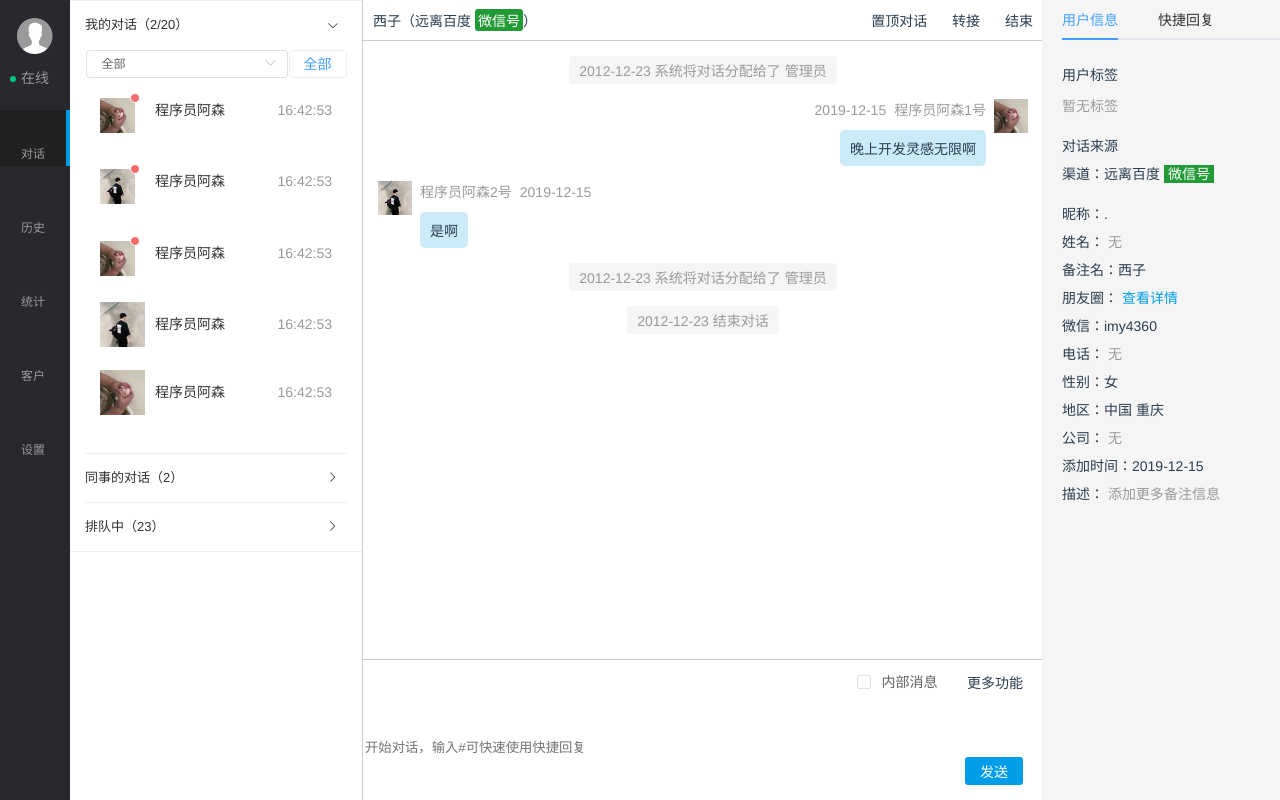
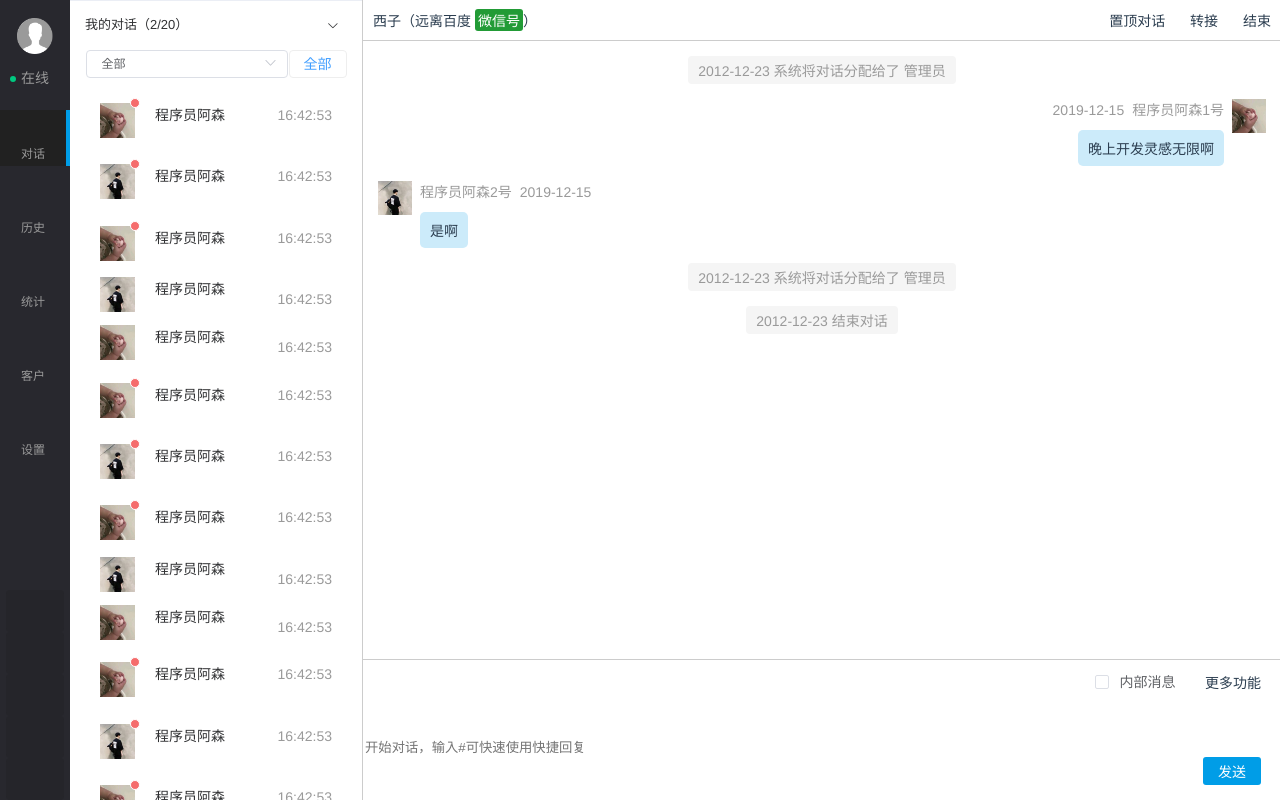
Before and after one commit to z-h-a-n-g/online-chat, a Vue app: page /main/chat in a window 1280 px wide. Built offline with nearby package versions, Linux system fonts and the light colour scheme; a web font is replaced by a local one.

Commit message:
对话页面用户列表优化

```diff
--- a/src/assets/css/index.css
+++ b/src/assets/css/index.css
@@ -1,12 +1,12 @@
 @font-face {
   font-family: 'iconfont';
   /* project id 1563864 */
-  src: url('//at.alicdn.com/t/font_1563864_n29ugfgqjkk.eot');
-  src: url('//at.alicdn.com/t/font_1563864_n29ugfgqjkk.eot?#iefix') format('embedded-opentype'),
-    url('//at.alicdn.com/t/font_1563864_n29ugfgqjkk.woff2') format('woff2'),
-    url('//at.alicdn.com/t/font_1563864_n29ugfgqjkk.woff') format('woff'),
-    url('//at.alicdn.com/t/font_1563864_n29ugfgqjkk.ttf') format('truetype'),
-    url('//at.alicdn.com/t/font_1563864_n29ugfgqjkk.svg#iconfont') format('svg');
+  src: url('//at.alicdn.com/t/font_1563864_fjufivzsyp.eot');
+  src: url('//at.alicdn.com/t/font_1563864_fjufivzsyp.eot?#iefix') format('embedded-opentype'),
+    url('//at.alicdn.com/t/font_1563864_fjufivzsyp.woff2') format('woff2'),
+    url('//at.alicdn.com/t/font_1563864_fjufivzsyp.woff') format('woff'),
+    url('//at.alicdn.com/t/font_1563864_fjufivzsyp.ttf') format('truetype'),
+    url('//at.alicdn.com/t/font_1563864_fjufivzsyp.svg#iconfont') format('svg');
 }
 
 .iconfont {
--- a/src/components/chat/user_list.vue
+++ b/src/components/chat/user_list.vue
@@ -1,16 +1,19 @@
 <!--用户列表-->
 <template>
-  <div class="user-list-wrap">
+  <div class="user-list-wrap-index">
     <el-collapse v-model="activeNames" @change="handleChange">
+      <div class="wrap-inde">
+        <div class="wrap-1">
+          <div class="wrap-1-1" :class="{'wrap-active':set==1 ? true :false}">
             <!-- 我的对话 -->
             <el-collapse-item name="1">
               <template slot="title">
                 <div class="wddh">
-            <div class="wddh-word">我的对话（{{hh_numbers}}/{{specifications}}）</div>
+                  <div class="wddh-word">我的对话（{{ hh_numbers }}/{{ specifications }}）</div>
                 </div>
               </template>
               <div class="wddh-content">
-          <template v-if="user_list.length>0">
+                <template v-if="user_list.length > 0">
                   <div class="wddh-cz">
                     <el-select v-model="indexCur" placeholder="请选择" size="mini">
                       <el-option
@@ -23,7 +26,7 @@
                     <el-button type="text" @click="open" class="qb-btn">全部</el-button>
                   </div>
                   <div class="user-list-wrap">
-              <template v-for="(item,index) of user_list">
+                    <template v-for="(item, index) of user_list">
                       <div v-show="!item.isRead" :key="index" class="user">
                         <div class="user-info">
                           <div class="img">
@@ -31,18 +34,18 @@
                               <img :src="item.imgUrl" width="100%" alt />
                             </el-badge>
                           </div>
-                    <div class="username">{{item.username}}</div>
+                          <div class="username">{{ item.username }}</div>
                         </div>
-                  <div class="time">{{item.time}}</div>
+                        <div class="time">{{ item.time }}</div>
                       </div>
                       <div class="user" v-show="item.isRead" :key="index">
-                  <div class="user-info">
+                        <div class="user-info user-info-read">
                           <div class="img">
                             <img :src="item.imgUrl" width="100%" alt />
                           </div>
-                    <div class="username">{{item.username}}</div>
+                          <div class="username">{{ item.username }}</div>
                         </div>
-                  <div class="time">{{item.time}}</div>
+                        <div class="time">{{ item.time }}</div>
                       </div>
                     </template>
                   </div>
@@ -55,15 +58,17 @@
                 </template>
               </div>
             </el-collapse-item>
+          </div>
+          <div class="wrap-1-2" :class="{'wrap-active':set==2 ? true :false}">
             <!-- 同事对话 -->
             <el-collapse-item name="2">
               <template slot="title">
                 <div class="wddh">
-            <div class="wddh-word">同事的对话（{{tsdh}}）</div>
+                  <div class="wddh-word">同事的对话（{{ tsdh }}）</div>
                 </div>
               </template>
               <div class="wddh-content">
-          <template v-if="tsdh_list.length<10">
+                <template v-if="tsdh_list.length < 10">
                   <div class="wddh-cz">
                     <el-select v-model="indexCur" placeholder="请选择" size="mini">
                       <el-option
@@ -76,7 +81,7 @@
                     <el-button type="text" @click="open" class="qb-btn">全部</el-button>
                   </div>
                   <div class="user-list-wrap">
-              <template v-for="(item,index) of user_list">
+                    <template v-for="(item, index) of user_list" class="table-wrap">
                       <div v-show="!item.isRead" :key="index" class="user">
                         <div class="user-info">
                           <div class="img">
@@ -84,18 +89,18 @@
                               <img :src="item.imgUrl" width="100%" alt />
                             </el-badge>
                           </div>
-                    <div class="username">{{item.username}}</div>
+                          <div class="username">{{ item.username }}</div>
                         </div>
-                  <div class="time">{{item.time}}</div>
+                        <div class="time">{{ item.time }}</div>
                       </div>
                       <div class="user" v-show="item.isRead" :key="index">
                         <div class="user-info">
                           <div class="img">
                             <img :src="item.imgUrl" width="100%" alt />
                           </div>
-                    <div class="username">{{item.username}}</div>
+                          <div class="username">{{ item.username }}</div>
                         </div>
-                  <div class="time">{{item.time}}</div>
+                        <div class="time">{{ item.time }}</div>
                       </div>
                     </template>
                   </div>
@@ -108,15 +113,18 @@
                 </template>
               </div>
             </el-collapse-item>
+          </div>
+        </div>
+        <div class="wrap-2">
           <!-- 排队中 -->
-      <el-collapse-item name="3">
+          <el-collapse-item name="3" class="pdz">
             <template slot="title">
               <div class="wddh">
-            <div class="wddh-word">排队中（{{pdz}}）</div>
+                <div class="wddh-word">排队中（{{ pdz }}）</div>
               </div>
             </template>
-        <div class="wddh-content">
-          <template v-if="pdz_list.length<10">
+            <div class="wddh-content-pdz">
+              <template v-if="pdz_list.length > 0">
                 <div class="wddh-cz">
                   <el-select v-model="indexCur" placeholder="请选择" size="mini">
                     <el-option
@@ -129,7 +137,7 @@
                   <el-button type="text" @click="open" class="qb-btn">全部</el-button>
                 </div>
                 <div class="user-list-wrap">
-              <template v-for="(item,index) of user_list">
+                  <template v-for="(item, index) of user_list">
                     <div v-show="!item.isRead" :key="index" class="user">
                       <div class="user-info">
                         <div class="img">
@@ -137,18 +145,18 @@
                             <img :src="item.imgUrl" width="100%" alt />
                           </el-badge>
                         </div>
-                    <div class="username">{{item.username}}</div>
+                        <div class="username">{{ item.username }}</div>
                       </div>
-                  <div class="time">{{item.time}}</div>
+                      <div class="time">{{ item.time }}</div>
                     </div>
                     <div class="user" v-show="item.isRead" :key="index">
                       <div class="user-info">
                         <div class="img">
                           <img :src="item.imgUrl" width="100%" alt />
                         </div>
-                    <div class="username">{{item.username}}</div>
+                        <div class="username">{{ item.username }}</div>
                       </div>
-                  <div class="time">{{item.time}}</div>
+                      <div class="time">{{ item.time }}</div>
                     </div>
                   </template>
                 </div>
@@ -161,6 +169,8 @@
               </template>
             </div>
           </el-collapse-item>
+        </div>
+      </div>
     </el-collapse>
   </div>
 </template>
@@ -169,16 +179,143 @@
 export default {
   data () {
     return {
-      activeNames: ['1'],//当前打开的第几个选项卡 1、我的对话 2、同事的对话 3、排队中
-      specifications: 20,//当前能显示的会话总数
-      hh_numbers: 2,//我开启的会话总数
+      activeNames: ["1"], //当前打开的第几个选项卡 1、我的对话 2、同事的对话 3、排队中
+      specifications: 20, //当前能显示的会话总数
+      hh_numbers: 2, //我开启的会话总数
       indexCur: 1,
-      pdz: 23,//排队中的会话总数
-      tsdh: 2,//同事对话
+      pdz: 23, //排队中的会话总数
+      tsdh: 2, //同事对话
       tsdh_list: [],
       pdz_list: [],
-      options: [{ label: 1, value: '全部' }, { label: 2, value: '只看单聊' }, { label: 3, value: '只看群聊' }, { label: 4, value: '超过48小时的接待' }],
-      user_list: [{ username: "程序员阿森", imgUrl: require("../..//assets/image/user/art1.jpg"), time: '16:42:53', isRead: false }, { username: "程序员阿森", imgUrl: require("../..//assets/image/user/art2.jpg"), time: '16:42:53', isRead: false }, { username: "程序员阿森", imgUrl: require("../..//assets/image/user/art1.jpg"), time: '16:42:53', isRead: false }, { username: "程序员阿森", imgUrl: require("../..//assets/image/user/art2.jpg"), time: '16:42:53', isRead: true }, { username: "程序员阿森", imgUrl: require("../..//assets/image/user/art1.jpg"), time: '16:42:53', isRead: true }]
+      options: [
+        { label: 1, value: "全部" },
+        { label: 2, value: "只看单聊" },
+        { label: 3, value: "只看群聊" },
+        { label: 4, value: "超过48小时的接待" }
+      ],
+      set: 1,
+      user_list: [
+        {
+          username: "程序员阿森",
+          imgUrl: require("../..//assets/image/user/art1.jpg"),
+          time: "16:42:53",
+          isRead: false
+        },
+        {
+          username: "程序员阿森",
+          imgUrl: require("../..//assets/image/user/art2.jpg"),
+          time: "16:42:53",
+          isRead: false
+        },
+        {
+          username: "程序员阿森",
+          imgUrl: require("../..//assets/image/user/art1.jpg"),
+          time: "16:42:53",
+          isRead: false
+        },
+        {
+          username: "程序员阿森",
+          imgUrl: require("../..//assets/image/user/art2.jpg"),
+          time: "16:42:53",
+          isRead: true
+        },
+        {
+          username: "程序员阿森",
+          imgUrl: require("../..//assets/image/user/art1.jpg"),
+          time: "16:42:53",
+          isRead: true
+        },
+        {
+          username: "程序员阿森",
+          imgUrl: require("../..//assets/image/user/art1.jpg"),
+          time: "16:42:53",
+          isRead: false
+        },
+        {
+          username: "程序员阿森",
+          imgUrl: require("../..//assets/image/user/art2.jpg"),
+          time: "16:42:53",
+          isRead: false
+        },
+        {
+          username: "程序员阿森",
+          imgUrl: require("../..//assets/image/user/art1.jpg"),
+          time: "16:42:53",
+          isRead: false
+        },
+        {
+          username: "程序员阿森",
+          imgUrl: require("../..//assets/image/user/art2.jpg"),
+          time: "16:42:53",
+          isRead: true
+        },
+        {
+          username: "程序员阿森",
+          imgUrl: require("../..//assets/image/user/art1.jpg"),
+          time: "16:42:53",
+          isRead: true
+        },
+        {
+          username: "程序员阿森",
+          imgUrl: require("../..//assets/image/user/art1.jpg"),
+          time: "16:42:53",
+          isRead: false
+        },
+        {
+          username: "程序员阿森",
+          imgUrl: require("../..//assets/image/user/art2.jpg"),
+          time: "16:42:53",
+          isRead: false
+        },
+        {
+          username: "程序员阿森",
+          imgUrl: require("../..//assets/image/user/art1.jpg"),
+          time: "16:42:53",
+          isRead: false
+        },
+        {
+          username: "程序员阿森",
+          imgUrl: require("../..//assets/image/user/art2.jpg"),
+          time: "16:42:53",
+          isRead: true
+        },
+        {
+          username: "程序员阿森",
+          imgUrl: require("../..//assets/image/user/art1.jpg"),
+          time: "16:42:53",
+          isRead: true
+        },
+        {
+          username: "程序员阿森",
+          imgUrl: require("../..//assets/image/user/art1.jpg"),
+          time: "16:42:53",
+          isRead: false
+        },
+        {
+          username: "程序员阿森",
+          imgUrl: require("../..//assets/image/user/art2.jpg"),
+          time: "16:42:53",
+          isRead: false
+        },
+        {
+          username: "程序员阿森",
+          imgUrl: require("../..//assets/image/user/art1.jpg"),
+          time: "16:42:53",
+          isRead: false
+        },
+        {
+          username: "程序员阿森",
+          imgUrl: require("../..//assets/image/user/art2.jpg"),
+          time: "16:42:53",
+          isRead: true
+        },
+        {
+          username: "程序员阿森",
+          imgUrl: require("../..//assets/image/user/art1.jpg"),
+          time: "16:42:53",
+          isRead: true
+        }
+      ]
     };
   },
   methods: {
@@ -187,19 +324,21 @@ export default {
       console.log(val);
     },
     open () {
-      this.$confirm('此操作将永久删除该文件, 是否继续?', '提示', {
-        confirmButtonText: '确定',
-        cancelButtonText: '取消',
-        type: 'warning'
-      }).then(() => {
+      this.$confirm("此操作将永久删除该文件, 是否继续?", "提示", {
+        confirmButtonText: "确定",
+        cancelButtonText: "取消",
+        type: "warning"
+      })
+        .then(() => {
           this.$message({
-          type: 'success',
-          message: '删除成功!'
+            type: "success",
+            message: "删除成功!"
           });
-      }).catch(() => {
+        })
+        .catch(() => {
           this.$message({
-          type: 'info',
-          message: '已取消删除'
+            type: "info",
+            message: "已取消删除"
           });
         });
     }
@@ -208,6 +347,9 @@ export default {
 </script>
 
 <style scoped>
+.user-list-wrap-index {
+  height: 100%;
+}
 .wdhh .ionconft {
   font-size: 16px;
 }
@@ -231,8 +373,7 @@ export default {
   border: 1px solid #eee;
 }
 .user {
-  margin-top: 5px;
-  padding: 5px 15px;
+  padding: 5px 15px 0px;
   font-size: 14px;
   display: flex;
   flex-direction: row;
@@ -242,7 +383,18 @@ export default {
   padding: 0px 10px;
 }
 .el-collapse-item {
+  height: 100%;
   padding: 0px 15px;
+}
+.user-info-read .img {
+  width: 35px;
+}
+.user-info-read .username {
+  margin-left: 20px;
+  margin-top: -10px;
+}
+.user-info-read .time {
+  margin-top: -10px;
 }
 .user:hover {
   background: rgb(204, 235, 250);
@@ -252,6 +404,9 @@ export default {
   display: flex;
   flex-direction: row;
   justify-content: flex-start;
+}
+.el-collapse-item__header {
+  height: 38px;
 }
 .username {
   padding-top: 10px;
@@ -271,6 +426,42 @@ export default {
   font-size: 20px;
 }
 .user-list-wrap {
+  height: calc(100% - 140px);
+  margin-top: 10px;
+  overflow: auto;
+}
+.el-collapse {
+  height: 100%;
+  display: flex;
+}
+.wrap-inde {
+  display: flex;
+  flex-direction: column;
+  justify-content: space-between;
+  width: 100%;
+}
+.wrap-1 {
+  flex: 1;
+  display: flex;
+  flex-direction: column;
+  justify-content: space-between;
+}
+.wrap-active {
+  flex: 1;
+}
+.wddh-content {
+  display: flex;
+  flex-direction: column;
+  justify-content: space-between;
+  width: 100%;
+  overflow: auto;
+  height: calc(100% - 100px);
+}
+.wrap-active .el-collapse-item__content {
+  height: 100%;
+  overflow: auto;
+}
+.wrap-1-1 {
   height: 100%;
   overflow: auto;
 }
--- a/src/components/menu.vue
+++ b/src/components/menu.vue
@@ -26,11 +26,76 @@
           </div>
         </template>
       </div>
-      <div class="btn-2-wrap">
-        <div class="btn"></div>
+    </div>
+    <div class="label-wrap">
+      <div class="label-btn">
+        <el-tooltip class="item" effect="dark" placement="right-start">
+          <div slot="content">
+            网络正常
+            <br />171ms
+          </div>
+          <el-button>
+            <div class="iconfont wifi">&#xe610;</div>
+          </el-button>
+        </el-tooltip>
+      </div>
+      <div class="label-btn">
+        <el-tooltip
+          class="item"
+          effect="dark"
+          content="系统通知"
+          placement="right-start"
+        >
+          <el-button>
+            <div class="iconfont">&#xe600;</div>
+          </el-button>
+        </el-tooltip>
+      </div>
+      <div class="label-btn">
+        <el-tooltip
+          class="item"
+          effect="light"
+          content="小程序"
+          placement="right-start"
+        >
+          <div slot="content">
+            <div class="xcx-wrap">
+              <div class="xcx-img">
+                <img src="../assets/image/menu/xcx.png" width="100%" />
+              </div>
+              <div class="xcx-word">微信扫码 联系我们</div>
+            </div>
+          </div>
+          <el-button>
+            <div class="iconfont">&#xe72c;</div>
+          </el-button>
+        </el-tooltip>
+      </div>
+      <div class="label-btn">
+        <el-tooltip
+          class="item"
+          effect="dark"
+          content="帮助"
+          placement="right-start"
+        >
+          <el-button>
+            <div class="iconfont">&#xe61e;</div>
+          </el-button>
+        </el-tooltip>
+      </div>
+      <div class="label-btn">
+        <el-tooltip
+          class="item"
+          effect="dark"
+          content="帮助"
+          placement="right-start"
+        >
+          <el-button>
+            <div class="iconfont">&#xe618;</div>
+          </el-button>
+        </el-tooltip>
       </div>
     </div>
-    <div class="label-wrap"></div>
   </div>
 </template>
 
@@ -155,4 +220,29 @@ a {
   border-right: 4px solid #009de7;
   background: #212121;
 }
+.el-button {
+  border: none;
+  background: rgb(37, 37, 42);
+  padding: 10px 20px;
+}
+.label-btn .iconfont {
+  background: rgb(37, 37, 42);
+}
+.wifi {
+  color: rgb(41, 121, 45);
+}
+.xcx-wrap {
+  display: flex;
+  flex-direction: column;
+  justify-content: flex-start;
+  align-items: center;
+  background: white;
+}
+.xcx-img {
+  width: 130px;
+}
+.xcx-word {
+  margin-top: 10px;
+  margin-bottom: 10px;
+}
 </style>
--- a/src/views/chat/index.vue
+++ b/src/views/chat/index.vue
@@ -4,7 +4,7 @@
       <user-list></user-list>
     </div>
     <div class="mid-cont">
-      <chat-content></chat-content>
+      <chat-content @more="more"></chat-content>
     </div>
     <div class="right-cont" v-show="isShow">
       <information @exit="exit"></information>
@@ -20,7 +20,7 @@ export default {
   name: "chat",
   data() {
     return {
-      isShow: true
+      isShow: false
     };
   },
   components: {
@@ -31,6 +31,9 @@ export default {
   methods: {
     exit() {
       this.isShow = false;
+    },
+    more() {
+      this.isShow = true;
     }
   }
 };
@@ -42,6 +45,7 @@ export default {
   display: flex;
   flex-direction: row;
   justify-content: flex-start;
+  overflow: hidden;
 }
 .left-cont {
   width: 292px;
```
Also changed, not shown: src/components/chat/chat_content.vue (+13 -5 lines), src/assets/image/menu/xcx.png (added). Lines whose indentation alone changed are shown as unchanged.
